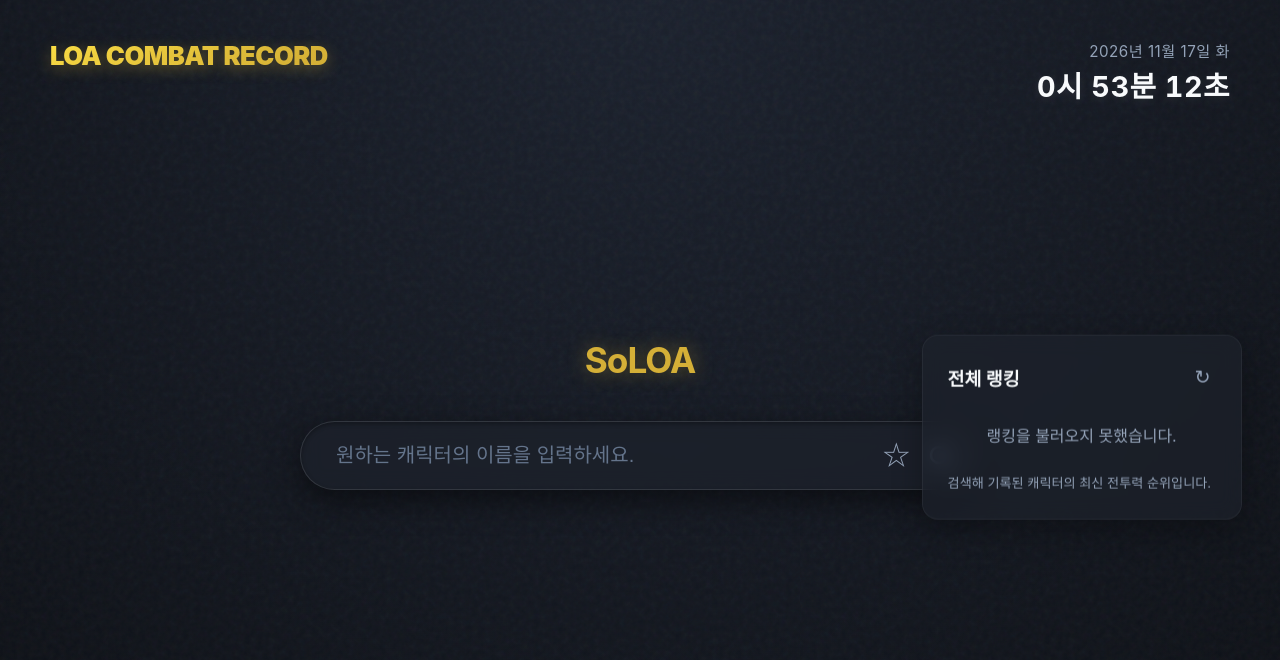
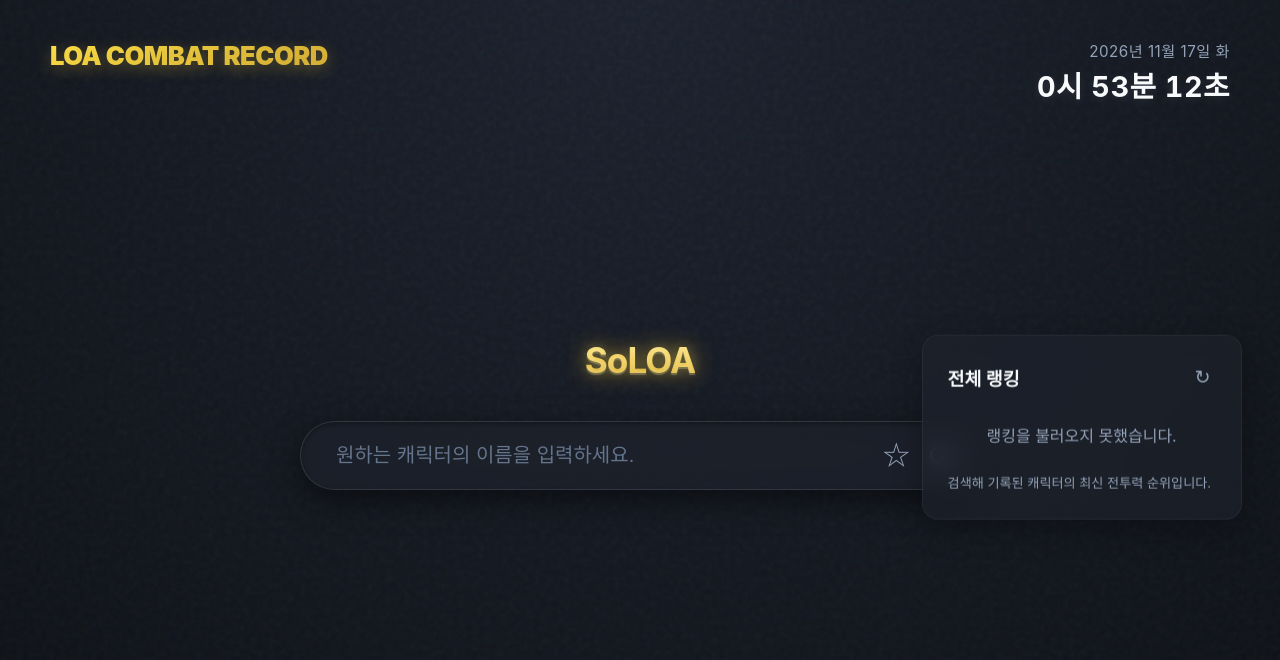
Before and after one commit to khn0916/information, a plain HTML site: page index.HTML in a window 1280 px wide. Drawn offline with Linux system fonts and the light colour scheme; no server answers.

Commit message:
Add warm glow to SoLOA wordmark

```diff
--- a/index.HTML
+++ b/index.HTML
@@ -23,7 +23,7 @@ header{display:flex;justify-content:space-between;align-items:flex-start;padding
 main{flex:1;display:flex;flex-direction:column;align-items:center;justify-content:center;padding:0 20px;margin-top:-8vh;}
 .search-container{width:100%;max-width:680px;text-align:center;}
 .search-title{font-size:2.2rem;font-weight:700;margin-bottom:40px;letter-spacing:-1px;}
-.search-title span{color:var(--accent-gold);text-shadow:0 0 20px var(--accent-glow);}
+.search-title span{color:#f8d76b;background:linear-gradient(180deg,#fff4b0 0%,#f8d76b 42%,#d4a72c 100%);-webkit-background-clip:text;background-clip:text;-webkit-text-fill-color:transparent;text-shadow:0 0 12px rgba(248,215,107,.28),0 0 28px rgba(212,175,55,.36),0 2px 1px rgba(255,244,176,.28);filter:drop-shadow(0 0 10px rgba(212,175,55,.3));}
 .search-box{position:relative;width:100%;margin-bottom:25px;}
 .search-box input{width:100%;padding:22px 112px 22px 35px;font-size:1.25rem;background-color:var(--panel-bg);border:1px solid rgba(255,255,255,0.1);border-radius:50px;color:var(--text-main);outline:none;transition:all 0.4s cubic-bezier(0.4,0,0.2,1);box-shadow:inset 0 2px 4px rgba(0,0,0,0.3),0 10px 30px rgba(0,0,0,0.5);backdrop-filter:blur(10px);}
 .search-box input::placeholder{color:#64748B;}
```
